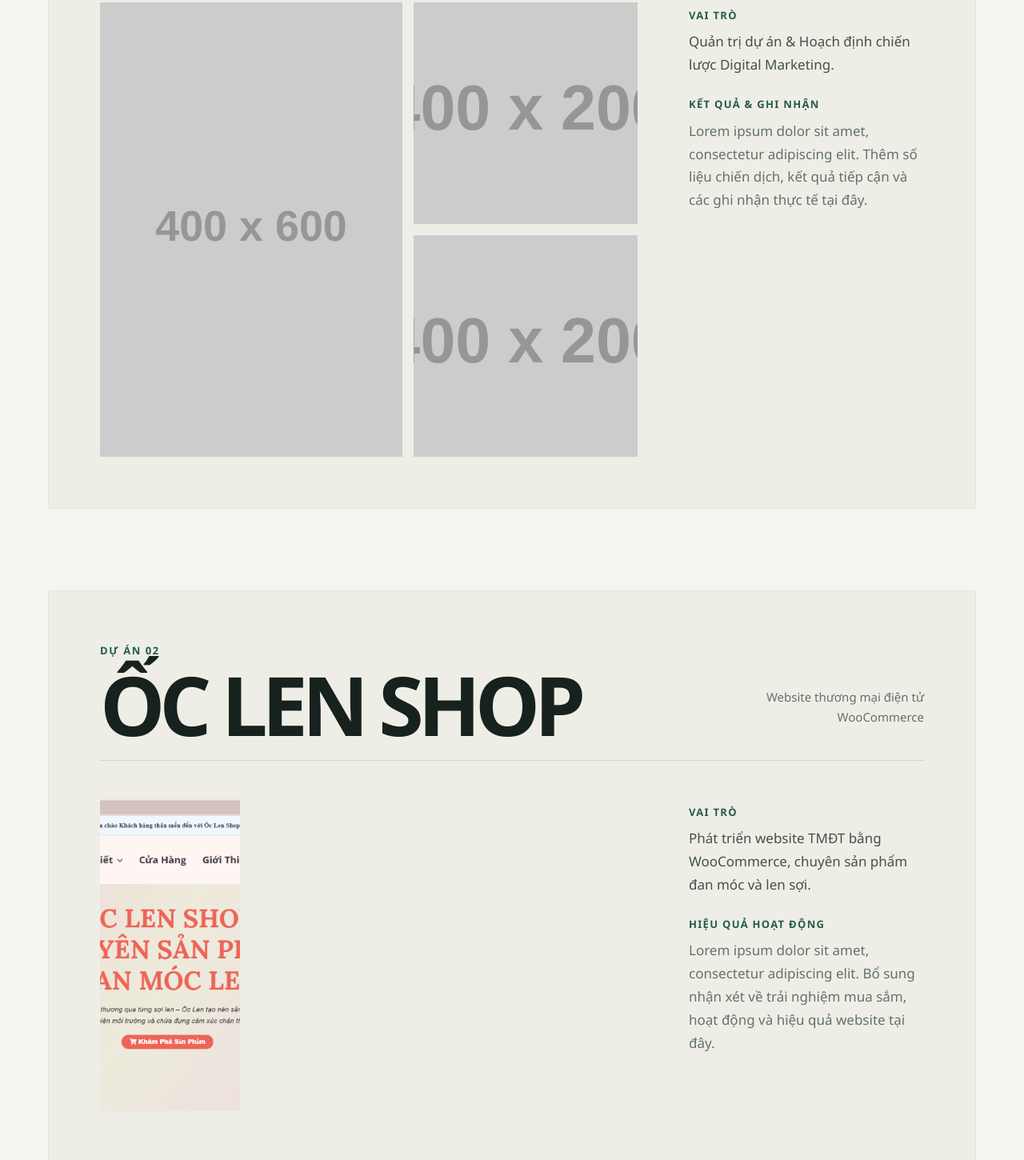
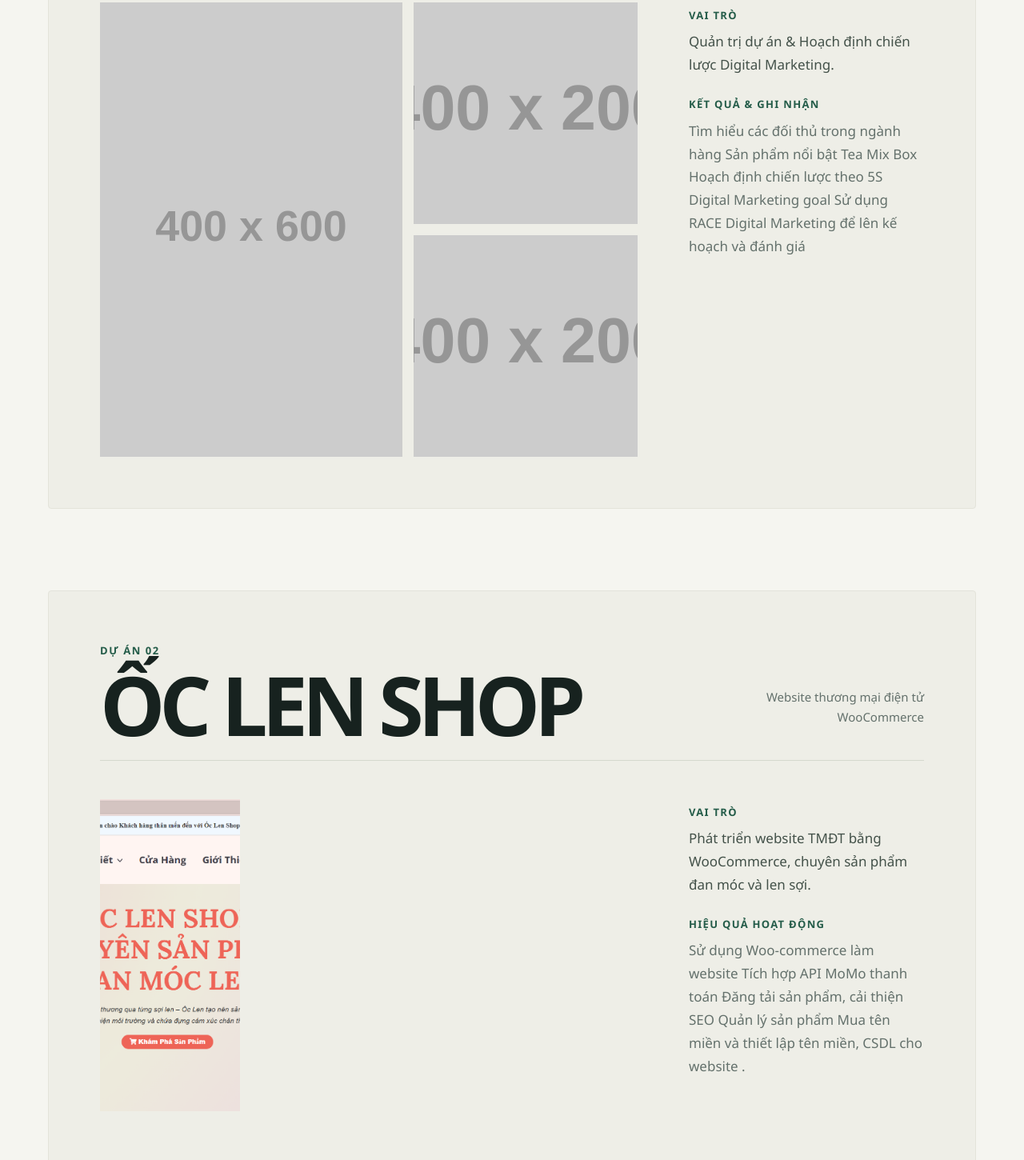
Before and after one commit to nhanhthu140/nguyenhuynhanhthu, a plain HTML site: page index.html in a window 1280 px wide. Shown: the part 3088-4538 px from the top of the page at 80% size. Drawn offline with Linux system fonts and the light colour scheme; placeholder pictures from the web are drawn by us.

Commit message:
Thêm hiệu quả của 2 dự án

```diff
--- a/index.html
+++ b/index.html
@@ -608,7 +608,12 @@
                 </section>
                 <section>
                   <h4>Kết quả &amp; ghi nhận</h4>
-                  <p class="result-copy">Lorem ipsum dolor sit amet, consectetur adipiscing elit. Thêm số liệu chiến dịch, kết quả tiếp cận và các ghi nhận thực tế tại đây.</p>
+                  <p class="result-copy">
+                  Tìm hiểu các đối thủ trong ngành hàng
+                  Sản phẩm nổi bật Tea Mix Box
+                  Hoạch định chiến lược theo 5S Digital Marketing goal
+                  Sử dụng RACE Digital Marketing để lên kế hoạch và đánh giá
+                  </p>
                 </section>
               </div>
             </div>
@@ -633,7 +638,13 @@
                 </section>
                 <section>
                   <h4>Hiệu quả hoạt động</h4>
-                  <p class="result-copy">Lorem ipsum dolor sit amet, consectetur adipiscing elit. Bổ sung nhận xét về trải nghiệm mua sắm, hoạt động và hiệu quả website tại đây.</p>
+                  <p class="result-copy">
+                    Sử dụng Woo-commerce làm website
+                    Tích hợp API MoMo thanh toán
+                    Đăng tải sản phẩm, cải thiện SEO
+                    Quản lý sản phẩm
+                    Mua tên miền và thiết lập tên miền, CSDL cho website
+                    .</p>
                 </section>
               </div>
             </div>
```
